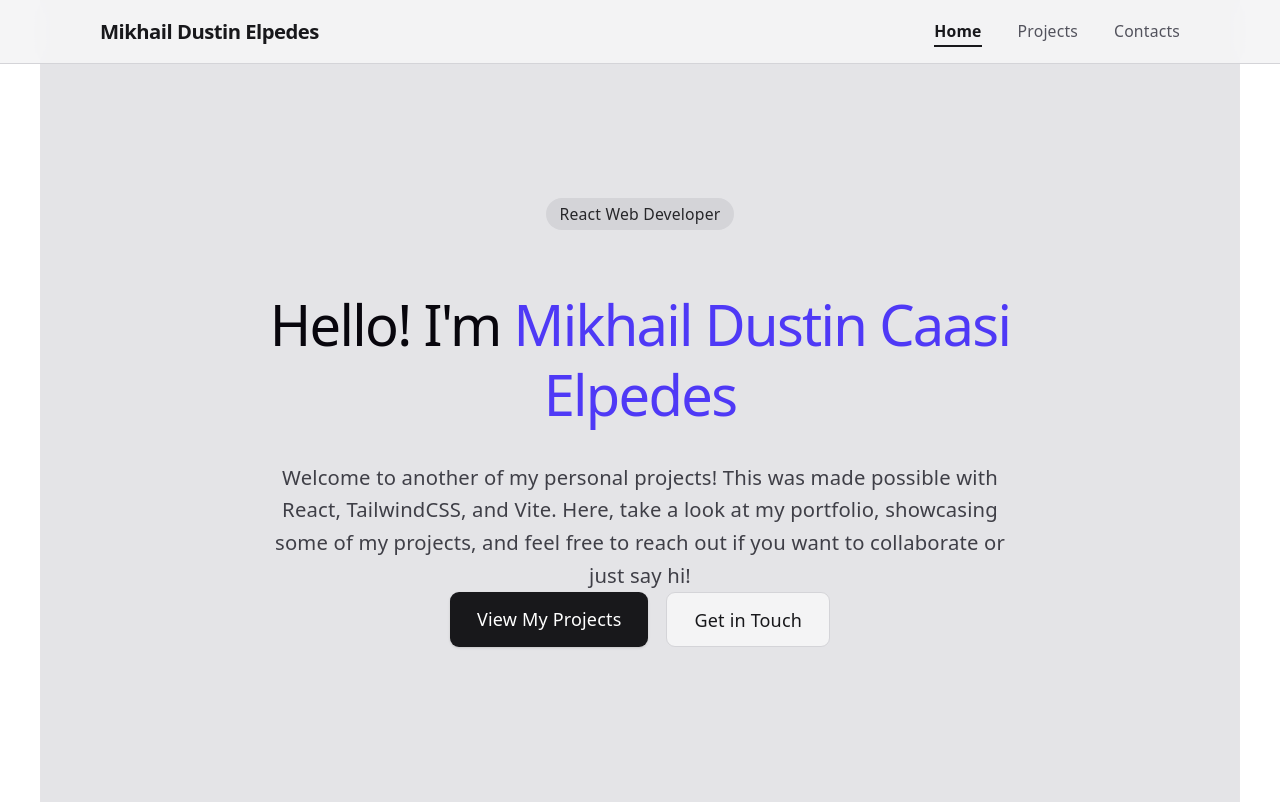
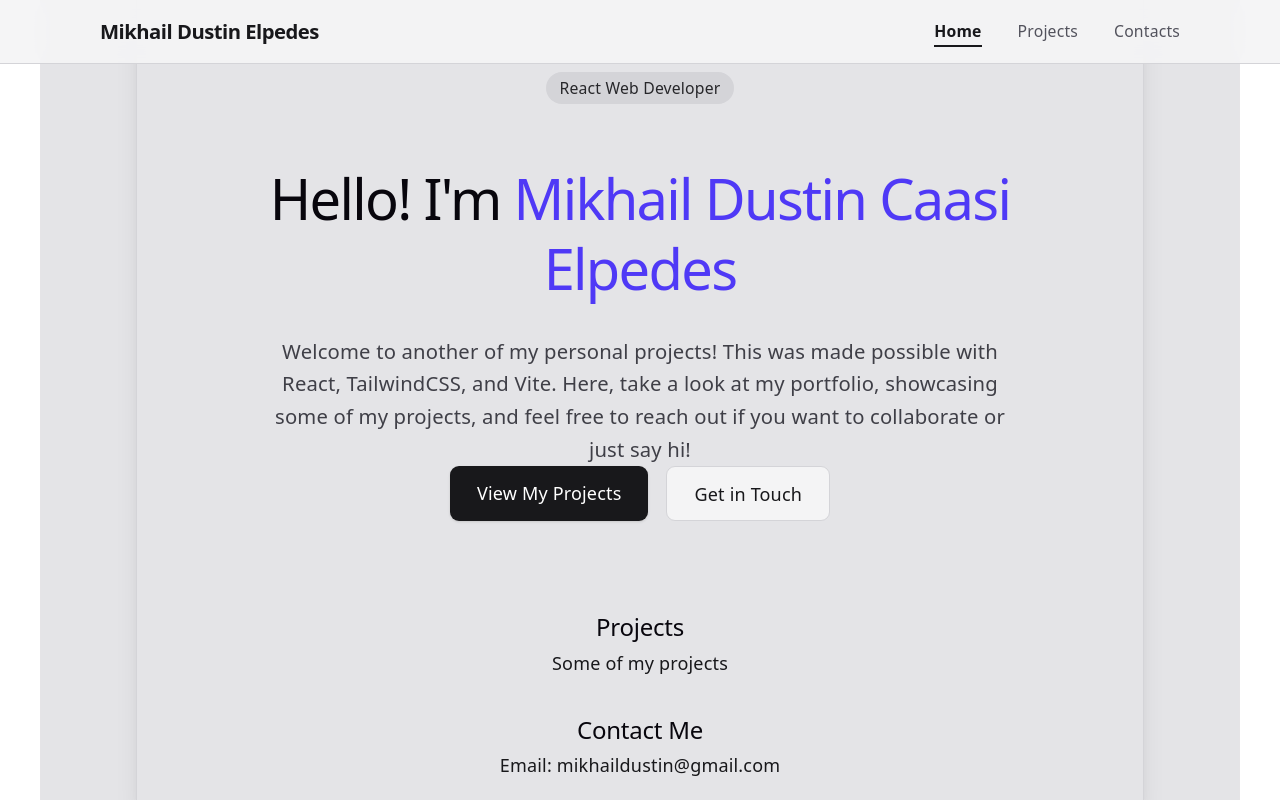
Before and after one commit to MikiBihon15/react-portfolio, a React (Vite) app: page / in a window 1280 px wide. Shown: the top 802 px of the page. Built offline with nearby package versions, Linux system fonts and the light colour scheme.

Commit message:
border testing

```diff
--- a/src/App.jsx
+++ b/src/App.jsx
@@ -15,7 +15,7 @@ function App() {
         - px-4 sm:px-6 lg:px-8: Responsive side margins (narrower on phones, wider on laptops)
         - max-w-4xl lg:max-w-6xl: Keeps content centered and readable on giant screens
       */}
-      <main className="max-w-4xl lg:max-w-5xl mx-auto px-4 sm:px-6 lg:px-8 pt-24 sm:pt-28 pb-16 space-y-16 sm:space-y-24">
+      <main className="max-w-4xl mx-auto bg-zinc-200 min-h-screen border-x border-zinc-300 shadow-xl">
         <section id="hero">
           <About />
         </section>
```
